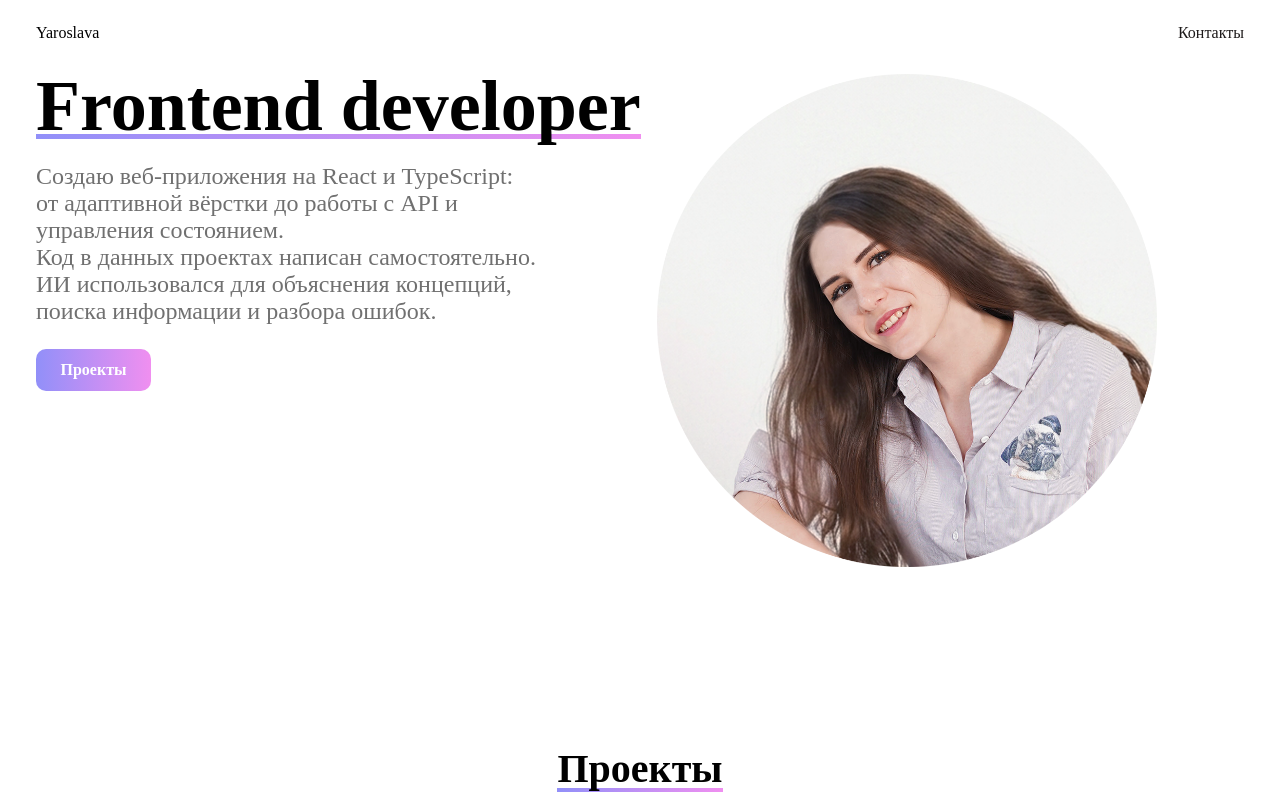
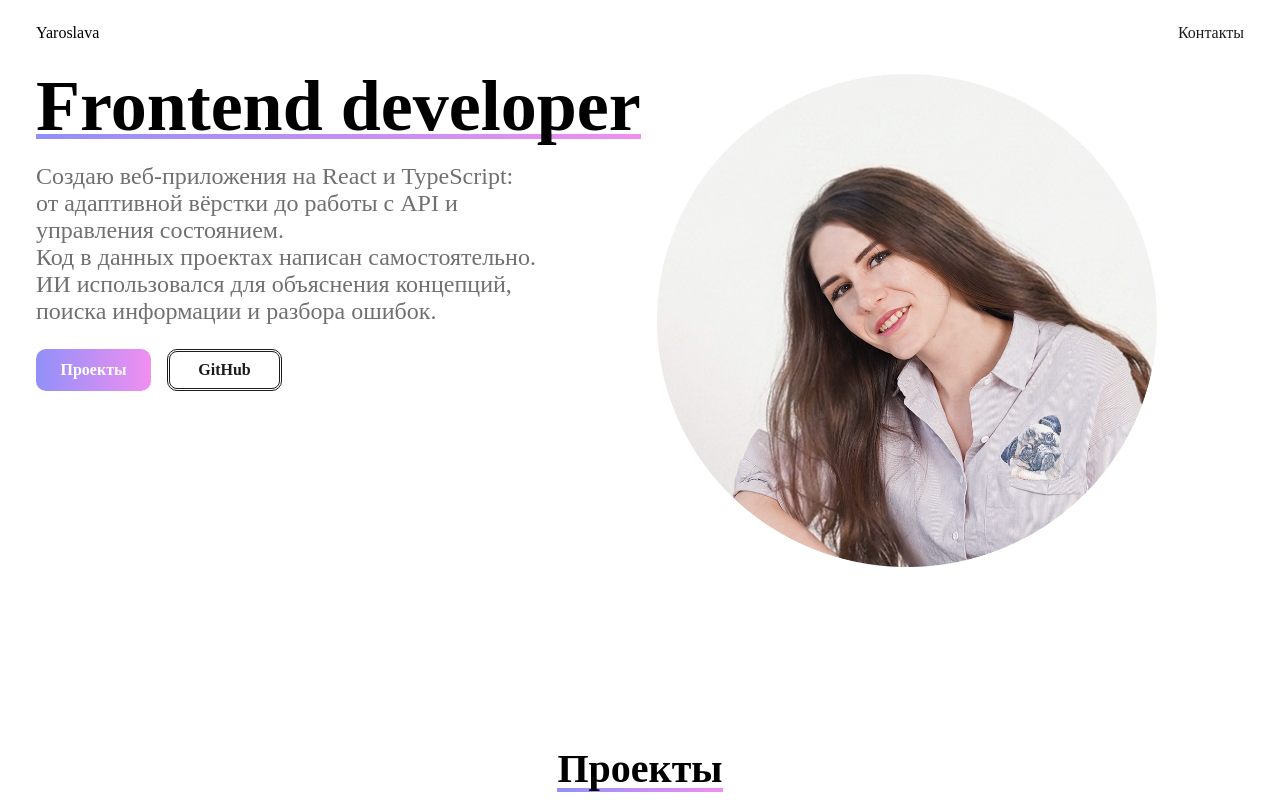
Before and after one commit to yaroslavager/portfolio, a React (Vite) app: page / in a window 1280 px wide. Shown: the top 800 px of the page. Built offline with nearby package versions, Linux system fonts and the light colour scheme.

Commit message:
feat/added new link to github

```diff
--- a/src/widgets/hero/hero.scss
+++ b/src/widgets/hero/hero.scss
@@ -24,6 +24,11 @@
     color: var(--tc-secondary);
 
   }
+  &__button_wrapper{
+display: flex;
+gap: 1rem;
+
+  }
   &__button{
     display: flex;
     justify-content: center;
@@ -36,7 +41,14 @@
     cursor: pointer;
         font-weight: bold;
         color: white;
-
+  }
+  &__button_github{
+    background: transparent;
+    color: var(--tc-primary);
+    border: 3px double var(--tc-primary);
+  }
+  &__button:hover{
+    box-shadow:  0 10px 15px rgba(0, 0, 0, 0.2);
   }
   &__right {
     display: flex;
--- a/src/widgets/hero/hero.tsx
+++ b/src/widgets/hero/hero.tsx
@@ -11,9 +11,13 @@ function Hero() {
           написан самостоятельно. ИИ использовался для объяснения концепций,
           поиска информации и разбора ошибок.
         </p>
+        <div className="hero__button_wrapper">
         <a href="#projects"
          className="hero__button"
          >Проекты</a>
+<a target="_blank" className="hero__button hero__button_github" href="https://github.com/yaroslavager">GitHub</a>
+</div>
+
       </div>
       <div className="hero__right">
         <img className="hero__img" src="./imgs/hero/yara2.png" alt="" />
```
Also changed, not shown: 1 other file (tests, documents, lock files or other folders).
